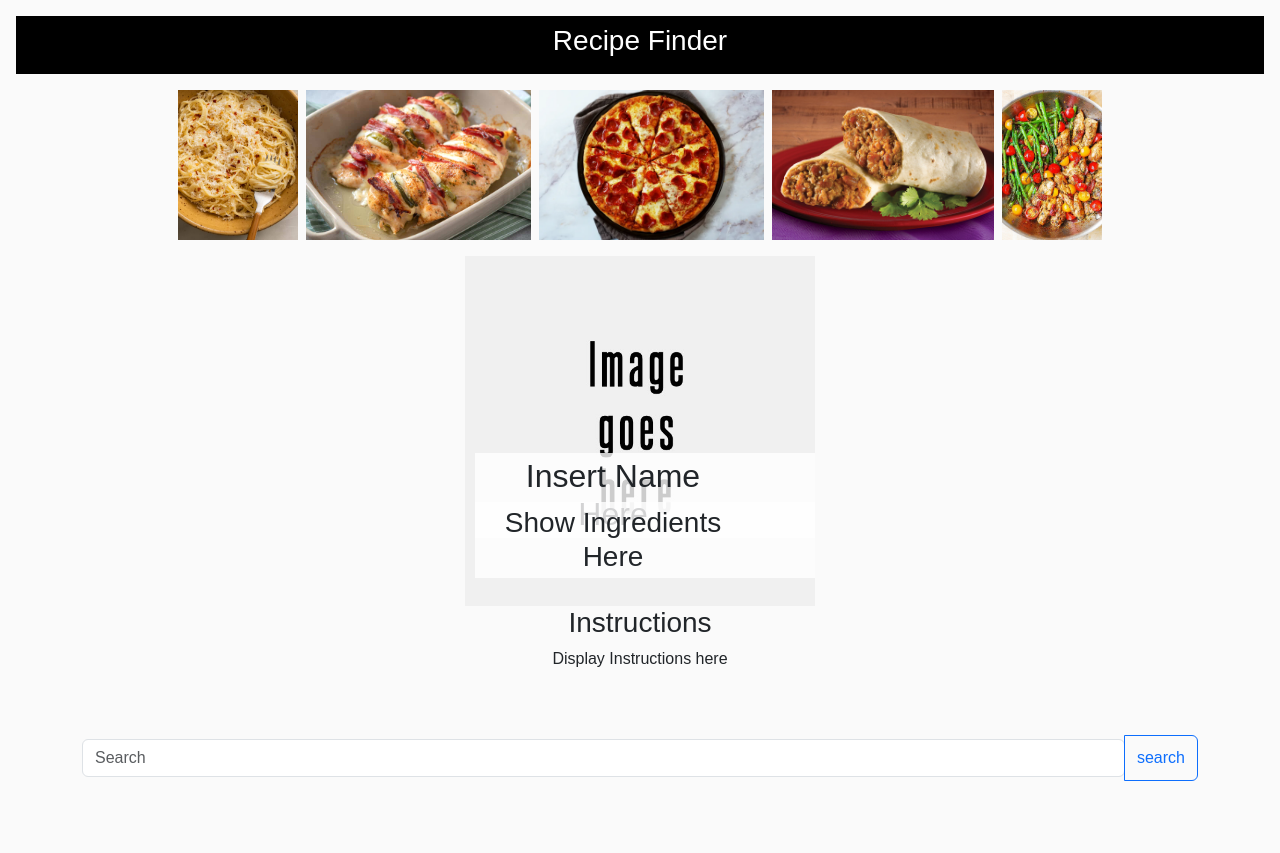
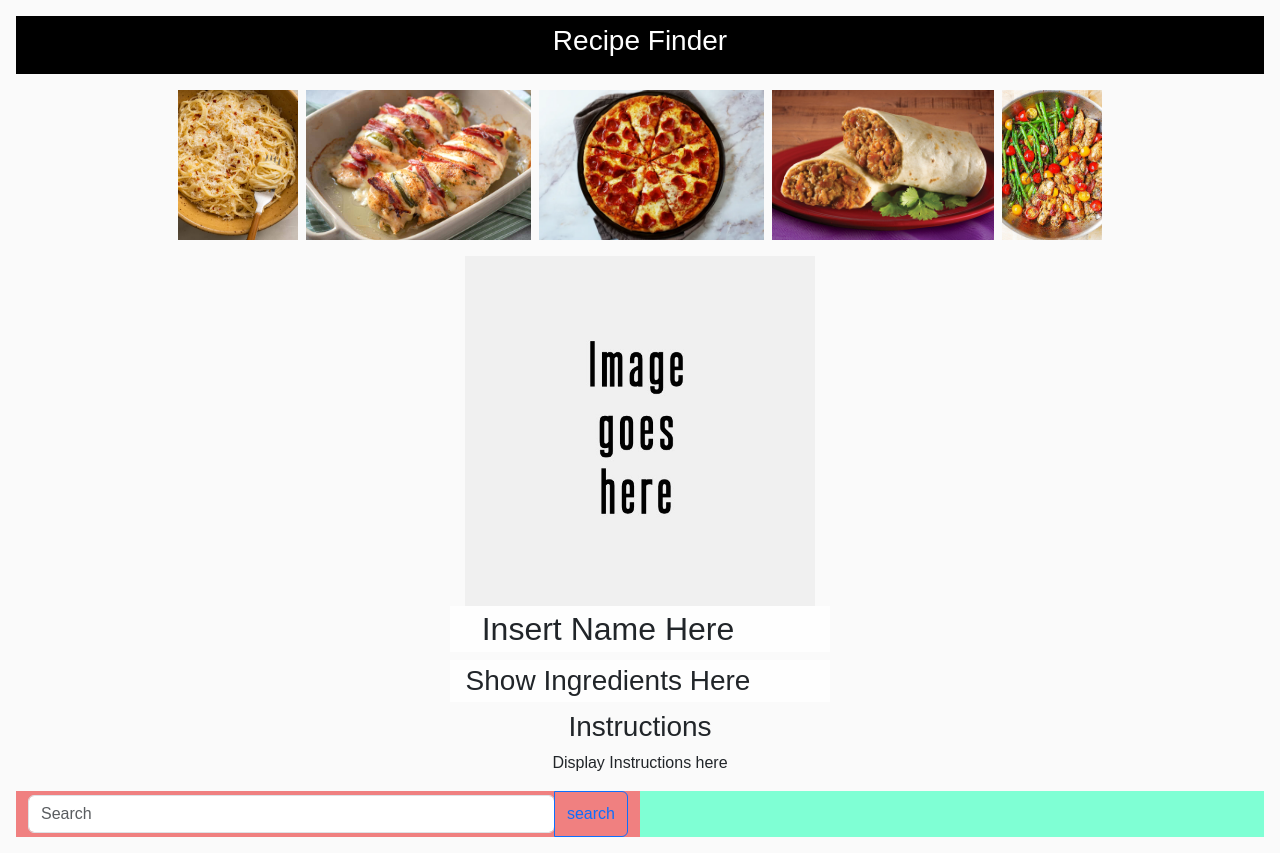
Before and after one commit to lisapeters13/recipe-finder, a website with bundled scripts: page index.html in a window 1280 px wide. Before the commit the page ends 800 px from the top, so only its background shows below. Built offline with nearby package versions, Linux system fonts and the light colour scheme; data requests are answered from the project's data file.

Commit message:
java script and psuedo code

```diff
--- a/index.html
+++ b/index.html
@@ -29,12 +29,20 @@
   <h3>Instructions</h3>
   <p id="instructions-display">Display Instructions here</p>
 
-  <div class="container mt-5">
+  <div class="container-fluid">
     <div class="row">
-    <div class="input-group col-sm-4">
-      <input type="search" class="form-control rounded" placeholder="Search" aria-label="Search" aria-describedby="search-addon" />
-      <button type="button" class="btn btn-outline-primary" data-mdb-ripple-init>search</button>
+    <div class="col-sm-6" style="background-color: lightcoral;">
+      <div class="input-group ">
+        <input id="search-text" type="search" class="form-control rounded" placeholder="Search" aria-label="Search" aria-describedby="search-addon" />
+        <button id="search-btn" type="button" class="btn btn-outline-primary" data-mdb-ripple-init>search</button>
+      </div>
+
     </div>
+    <div class="col-sm-6" id="result-data" style="background-color: aquamarine;">
+
+
+    </div>
+
     </div>
   </div>
 
--- a/src/index.js
+++ b/src/index.js
@@ -51,8 +51,29 @@ const displayRecipes = () => {
     });
 };
 
+//get content of search box
+const getIngredient = () => {
+// Get the search button element
+const searchButton = document.getElementById("search-btn");
+
+// Add an event listener for the "click" event
+searchButton.addEventListener("click", function() { //add second lister for "return key"
+  // Code to execute when the button is clicked
+  const searchTerm = document.getElementById("search-text").value;
+  console.log("Searching for:", searchTerm);
+
+  // Perform your search logic here
+});
+}
+
+//search by ingredients
+const searchRecipe = () => {
+
+}
+
 const main = () => {
   displayRecipes();         // Load and display recipe images
+  getIngredient();
   // addSubmitListener();     // Attach form submit listener for adding new recipes
 };
 
@@ -62,6 +83,7 @@ document.addEventListener('DOMContentLoaded', main); // Ensure DOM is loaded bef
 export {
   displayRecipes,
   // addSubmitListener,
+  getIngredient,
   handleClick,
   main,
 };
--- a/styles.css
+++ b/styles.css
@@ -49,7 +49,7 @@ header {
 
 .name,
 .ingredients {
-  position: absolute;
+  /* position: absolute; */
   left: 10px;
   padding: 0.25rem 5rem 0.25rem 1rem;
   background-color: rgba(255, 255, 255, 0.8);
```
Also changed, not shown: 1 other file.
